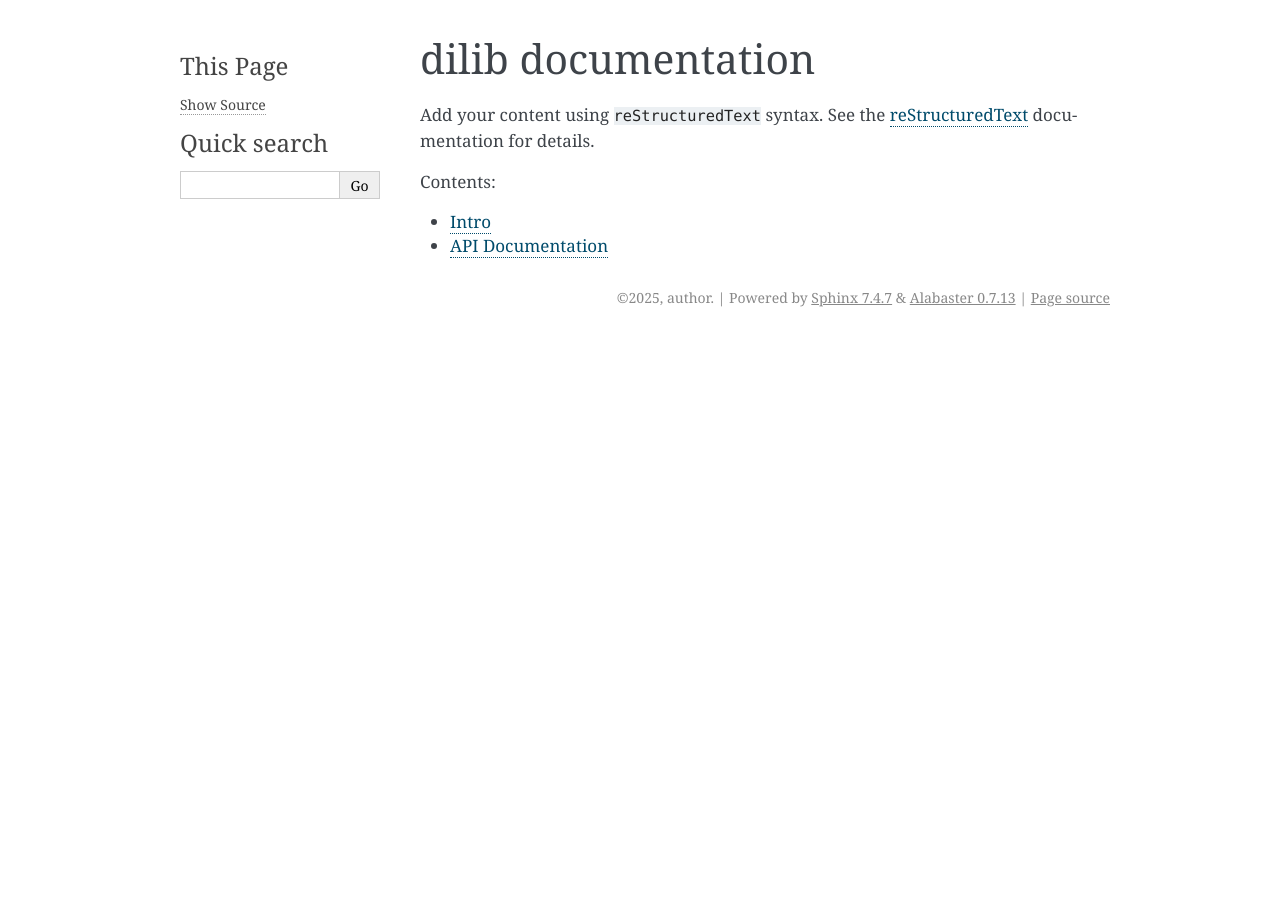
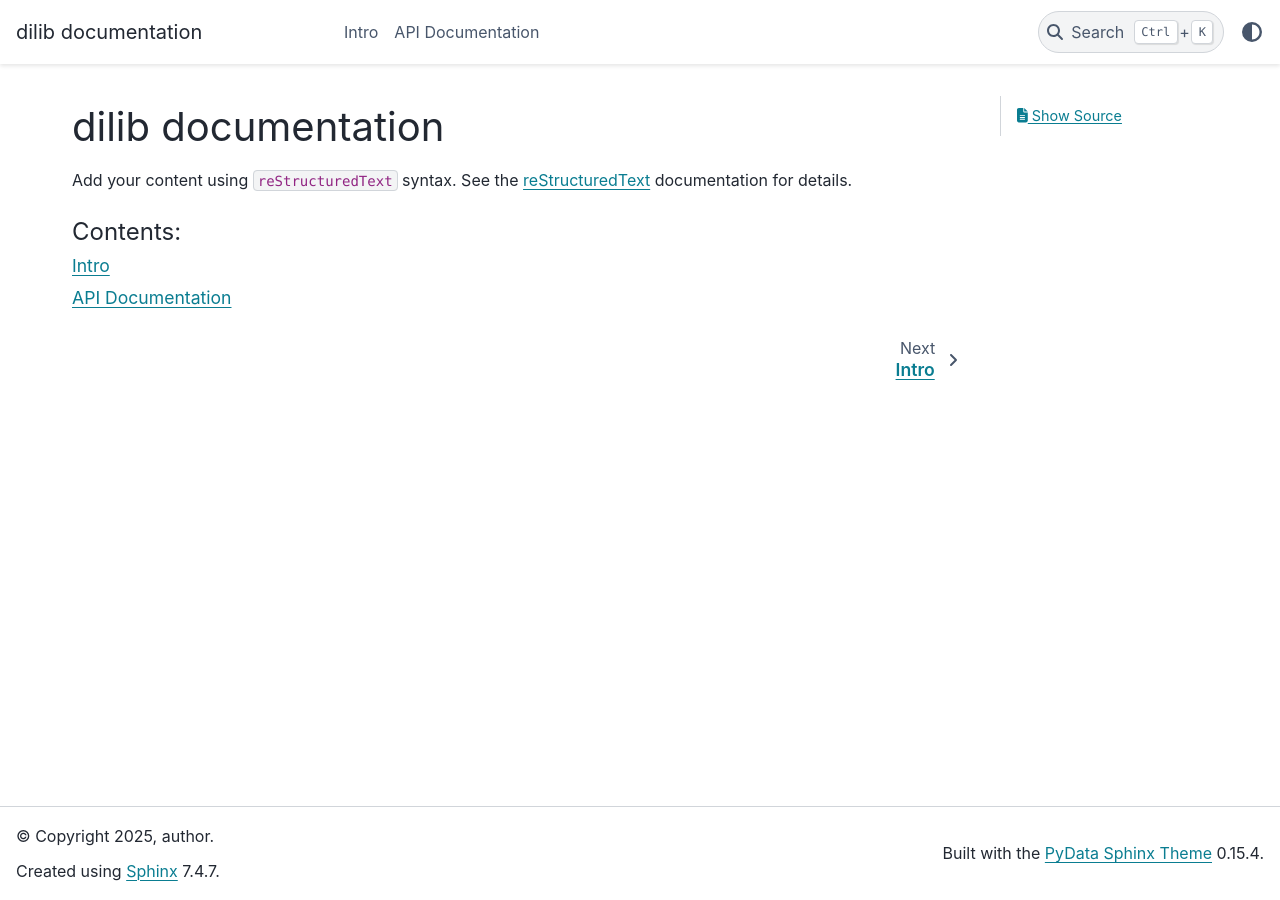
Before and after one commit to ansatzcapital/dilib, a Sphinx documentation site: the page built from docs/source/index.rst, in a window 1280 px wide. Built offline with Sphinx 7.4.7 and the PyData theme 0.15.4, drawn with Linux system fonts in a browser that asks for light colours.

Commit message:
Switch to pydata theme

```diff
--- a/docs/source/conf.py
+++ b/docs/source/conf.py
@@ -35,7 +35,7 @@ source_suffix = {
 # -- Options for HTML output -------------------------------------------------
 # https://www.sphinx-doc.org/en/master/usage/configuration.html#options-for-html-output
 
-html_theme = 'alabaster'
+html_theme = 'pydata_sphinx_theme'
 html_static_path = ['_static']
 
 html_theme_options = {
--- a/setup.cfg
+++ b/setup.cfg
@@ -40,6 +40,7 @@ setup_requires =
 [options.extras_require]
 docs =
     myst-parser >= 4.0.0
+    pydata-sphinx-theme >= 0.16.1
     sphinx >= 8.1.3
 setup =
     build >= 0.6.0
```
